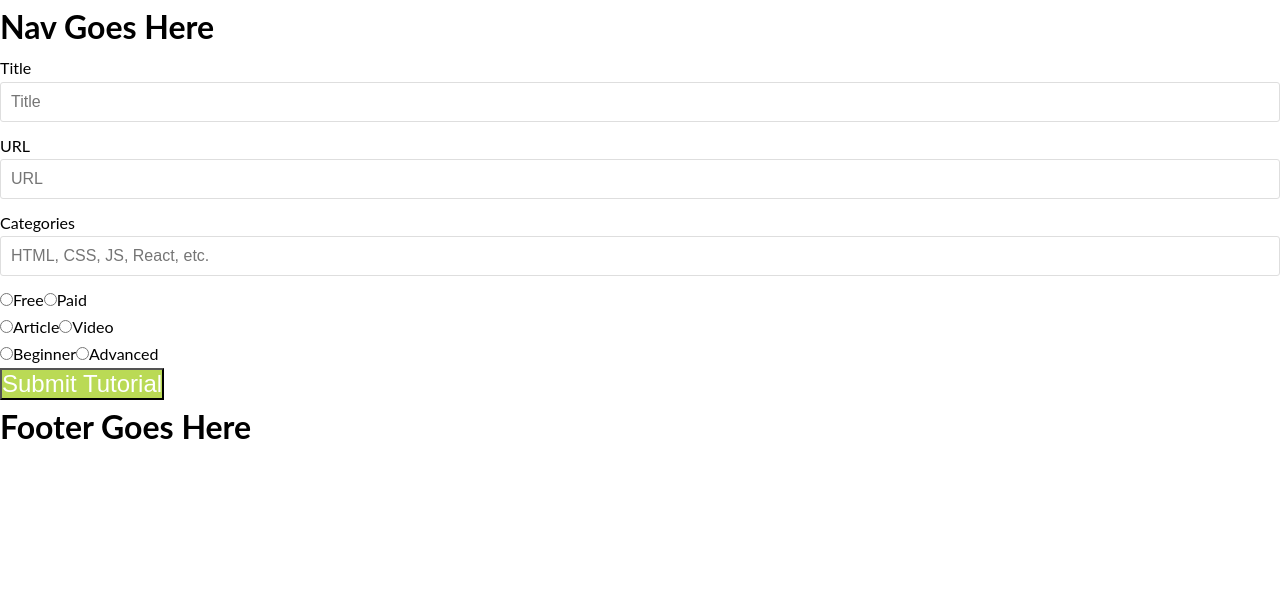
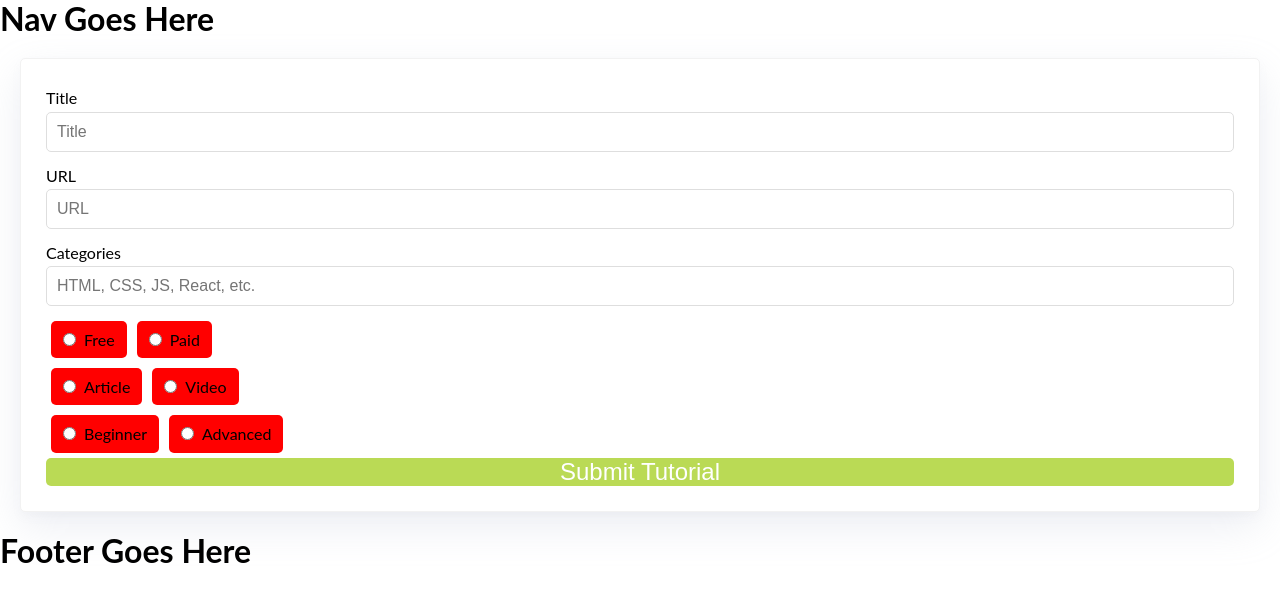
Before and after one commit to CollinDaugherty/learnwebdev, a React (Create React App) app: page / in a window 1280 px wide. Shown: the top 602 px of the page. Built offline with nearby package versions, Linux system fonts and the light colour scheme.

Commit message:
too many things in one commit

```diff
--- a/src/App.js
+++ b/src/App.js
@@ -1,6 +1,6 @@
 import React, { Component } from 'react';
 import { ThemeProvider } from 'styled-components';
-import variables from './styles/variables';
+import theme from './styles/theme';
 
 import Nav from './components/Nav';
 import MainContent from './components/MainContent';
@@ -9,7 +9,7 @@ import Footer from './components/Footer';
 class App extends Component {
   render() {
     return (
-      <ThemeProvider theme={variables}>
+      <ThemeProvider theme={theme}>
         <div>
           <Nav />
           <MainContent />
--- a/src/components/TutorialForm.js
+++ b/src/components/TutorialForm.js
@@ -1,41 +1,53 @@
 import React, { Component } from 'react';
+import Card from '../styles/blocks/Card';
 import Btn from '../styles/blocks/Button';
 import Form from '../styles/blocks/Form';
 
 class TutorialForm extends Component {
   render() {
     return (
+      <Card>
         <Form>
           <label for='title'>Title</label>
-        <input type='text' name='title' placeholder='Title' />
+          <input type='text' name='title' id='title' placeholder='Title' />
 
           <label for='url'>URL</label>
-        <input type='text' name='url' placeholder='URL' />
+          <input type='text' name='url' id='url' placeholder='URL' />
 
           <label for='categories'>Categories</label>
           <input
             type='text'
             name='categories'
+            id='categories'
             placeholder='HTML, CSS, JS, React, etc.'
           />
 
           <fieldset>
+            <div>
               <input type='radio' id='free' value='free' name='cost' />
               <label for='free'>Free</label>
+            </div>
 
+            <div>
               <input type='radio' id='paid' value='paid' name='cost' />
               <label for='paid'>Paid</label>
+            </div>
           </fieldset>
 
           <fieldset>
+            <div>
               <input type='radio' id='article' value='article' name='medium' />
               <label for='article'>Article</label>
+            </div>
 
+            <div>
               <input type='radio' id='video' value='video' name='medium' />
               <label for='video'>Video</label>
+            </div>
           </fieldset>
 
           <fieldset>
+            <div>
               <input
                 type='radio'
                 id='beginner'
@@ -43,7 +55,9 @@ class TutorialForm extends Component {
                 name='difficulty'
               />
               <label for='beginner'>Beginner</label>
+            </div>
 
+            <div>
               <input
                 type='radio'
                 id='advanced'
@@ -51,10 +65,12 @@ class TutorialForm extends Component {
                 name='difficulty'
               />
               <label for='advanced'>Advanced</label>
+            </div>
           </fieldset>
 
           <Btn>Submit Tutorial</Btn>
         </Form>
+      </Card>
     );
   }
 }
--- a/src/index.css
+++ b/src/index.css
@@ -19,3 +19,11 @@ body {
   -webkit-font-smoothing: antialiased;
   -moz-osx-font-smoothing: grayscale;
 }
+
+h1,
+h2,
+h3,
+h4,
+h5 {
+  line-height: 1.2;
+}
--- a/src/styles/blocks/Button/index.js
+++ b/src/styles/blocks/Button/index.js
@@ -2,8 +2,10 @@ import styled from 'styled-components';
 
 const Btn = styled.button`
   font-size: 1.5em;
-  background-color: ${props => props.theme.primary};
+  background-color: ${props => props.theme.colors.primary};
   color: white;
+  border: none;
+  border-radius: ${props => props.theme.borders.borderRadius};
 `;
 
 export default Btn;
--- /dev/null
+++ b/src/styles/blocks/Card/index.js
@@ -0,0 +1,12 @@
+import styled from 'styled-components';
+
+const Card = styled.div`
+  background: #fff;
+  margin: 2rem;
+  padding: 2.5rem;
+  border-radius: ${props => props.theme.borders.borderRadius};
+  border: 1px solid #f2f2f2;
+  box-shadow: ${props => props.theme.boxShadow};
+`;
+
+export default Card;
--- a/src/styles/blocks/Form/index.js
+++ b/src/styles/blocks/Form/index.js
@@ -1,14 +1,14 @@
 import styled from 'styled-components';
 
 const Form = styled.form`
-  display: block;
+  display: flex;
+  flex-direction: column;
   font-size: 1.6rem;
 
   /* Text Inputs */
   input:not([type='submit']):not([type='file']):not([type='radio']) {
-    display: inline-block;
-    border: 1px solid #dedede;
-    border-radius: 3px;
+    border: ${props => props.theme.borders.border};
+    border-radius: ${props => props.theme.borders.borderRadius};
     padding: 1rem;
     outline: none;
     margin-bottom: 1rem;
@@ -20,6 +20,18 @@ const Form = styled.form`
 
   fieldset {
     border: none;
+    display: flex;
+
+    div {
+      background: red;
+      margin: 0.5rem;
+      padding: 0.5rem 1.2rem;
+      border-radius: ${props => props.theme.borders.borderRadius};
+
+      label {
+        margin-left: 0.8rem;
+      }
+    }
   }
 `;
 
--- /dev/null
+++ b/src/styles/theme.js
@@ -0,0 +1,9 @@
+import { colors, borders, boxShadow } from './variables';
+
+const theme = {
+  colors: colors,
+  borders: borders,
+  boxShadow: boxShadow
+};
+
+export default theme;
--- a/src/styles/variables.js
+++ b/src/styles/variables.js
@@ -1,6 +1,11 @@
-const variables = {
-  // COLORS
+export const colors = {
   primary: '#bada55'
 };
 
-export default variables;
+export const borders = {
+  borderRadius: '5px',
+  border: `1px solid #dedede`
+};
+
+export const boxShadow = `0 5px 10px rgba(154, 160, 185, 0.05),
+0 15px 40px rgba(166, 173, 201, 0.2)`;
```
Lines whose indentation alone changed are shown as unchanged.
